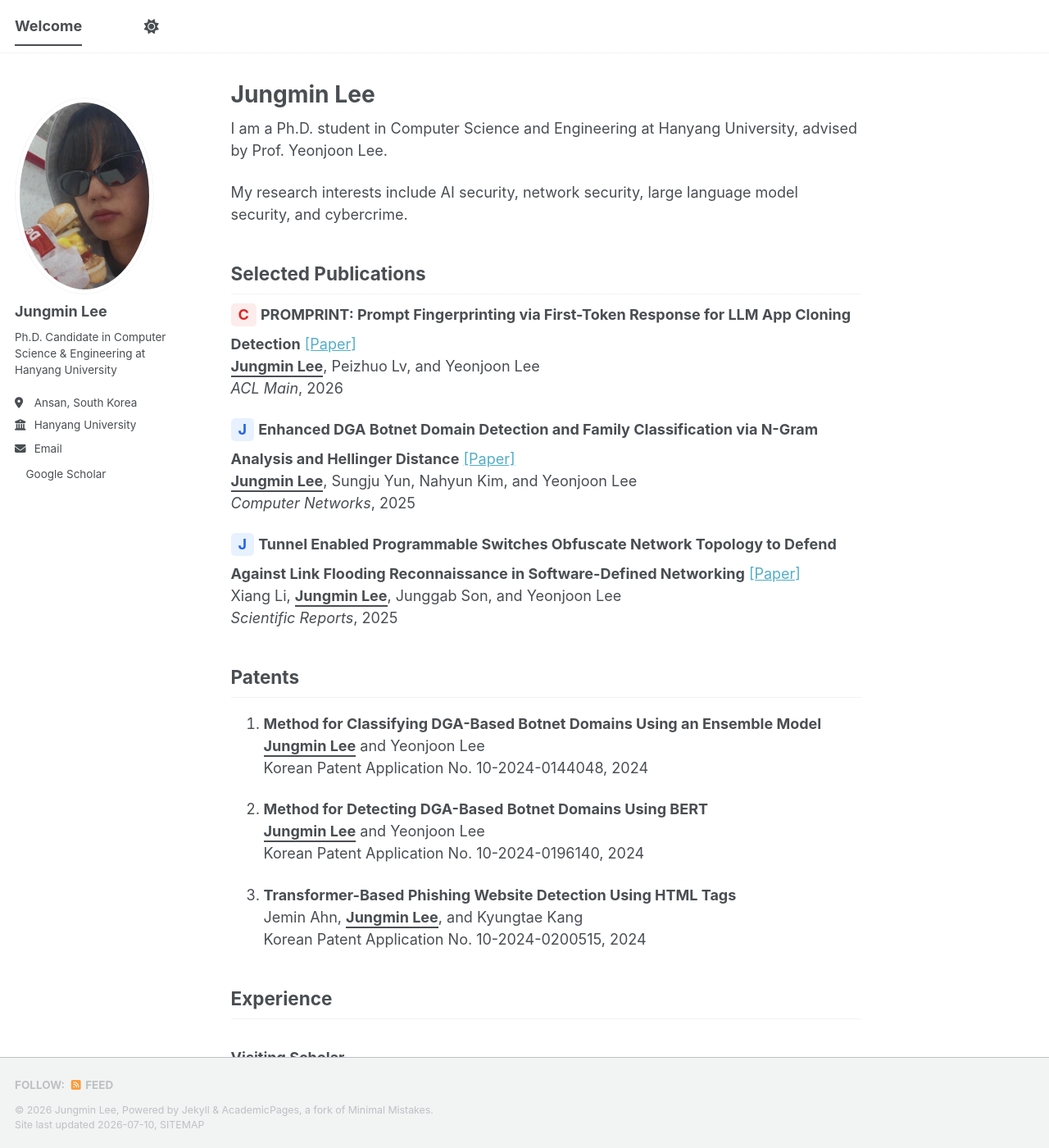
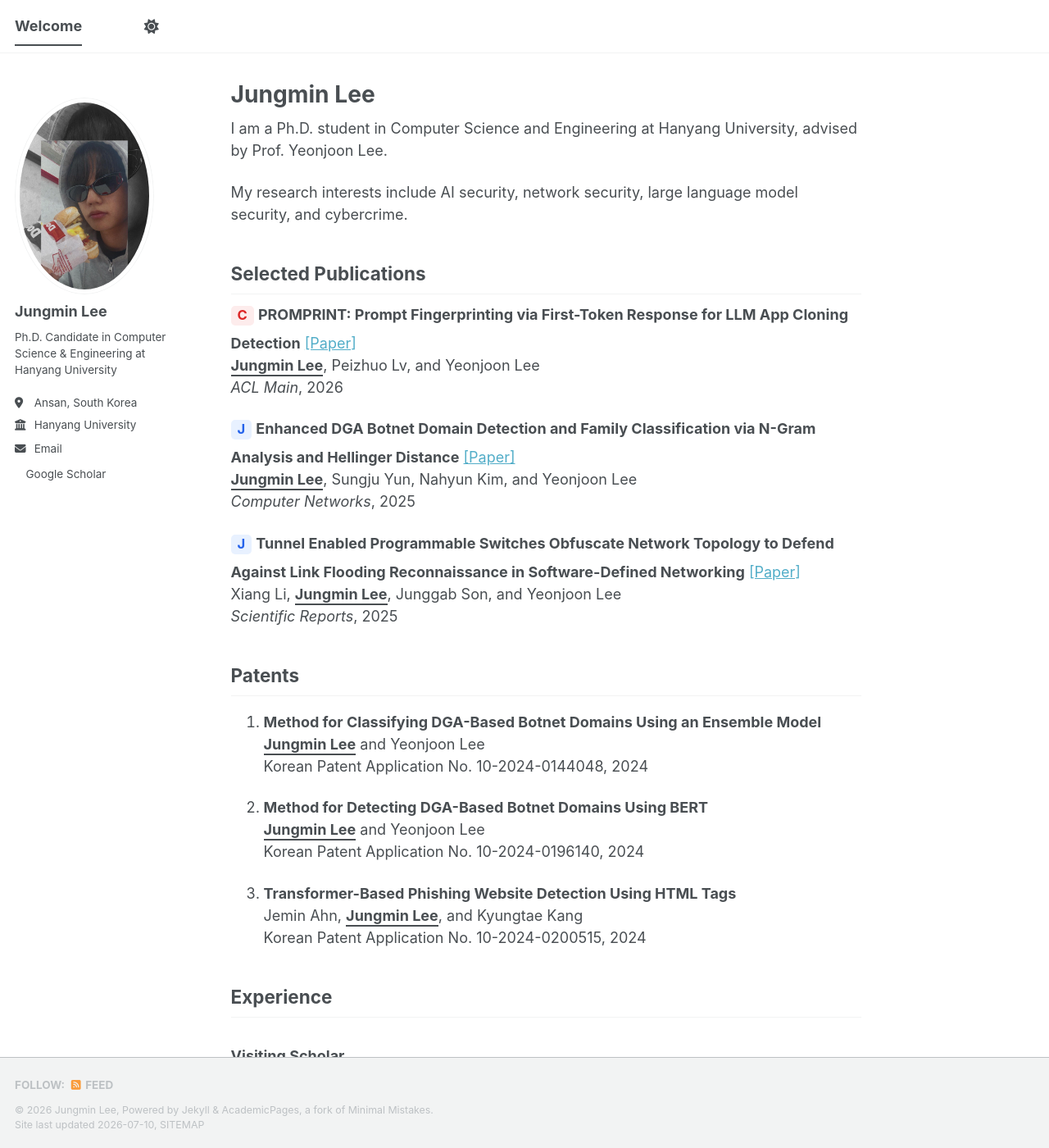
Before and after one commit to jm-lee00/jm-lee00.github.io, a Jekyll site: the page built from _pages/about.md, in a window 1280 px wide and 1400 px high. Shown: the whole window at 82% size. Built offline with Jekyll 4.4.1, drawn with Linux system fonts in a browser that asks for light colours; a style sheet for code colours, icons or effects is not loaded.

Commit message:
Modification

```diff
--- a/_config.yml
+++ b/_config.yml
@@ -23,7 +23,7 @@ repository               : #"academicpages/academicpages.github.io"
 #               Additional customization can be done by editing /_includes/author-profile.html
 author:
   # Biographic information
-  avatar           : "profile0.jpg"
+  avatar           : "profile.webp"
   name             : "Jungmin Lee"
   pronouns         : # example: "she/her"
   bio              : "Ph.D. Candidate in Computer Science & Engineering at Hanyang University"
--- a/assets/css/main.scss
+++ b/assets/css/main.scss
@@ -67,11 +67,11 @@
 .venue {
     display: inline-block;
 
-    padding: 3px 9px;
+    padding: 2px 8px;
 
     border-radius: 5px;
 
-    font-size: 1.0rem;
+    font-size: 0.92rem;
     font-weight: 700;
 
     line-height: 1.2;
```
